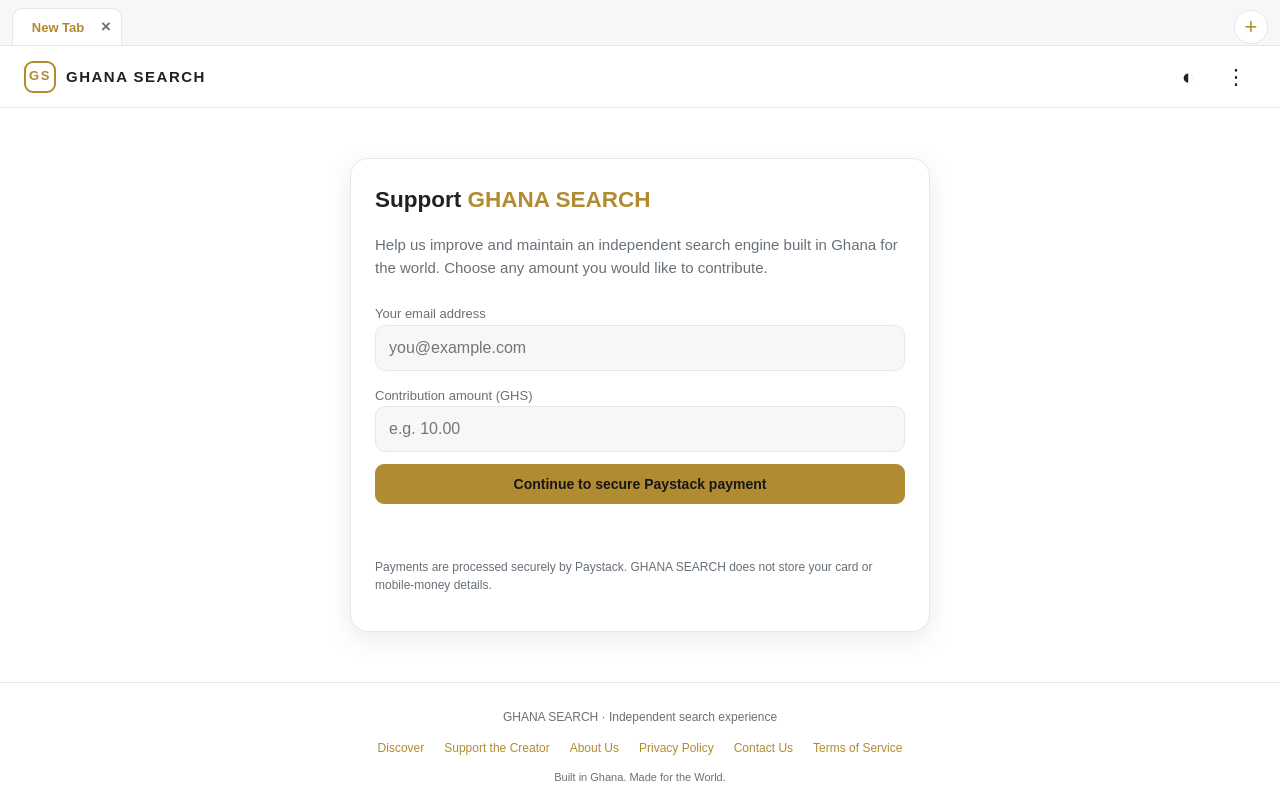
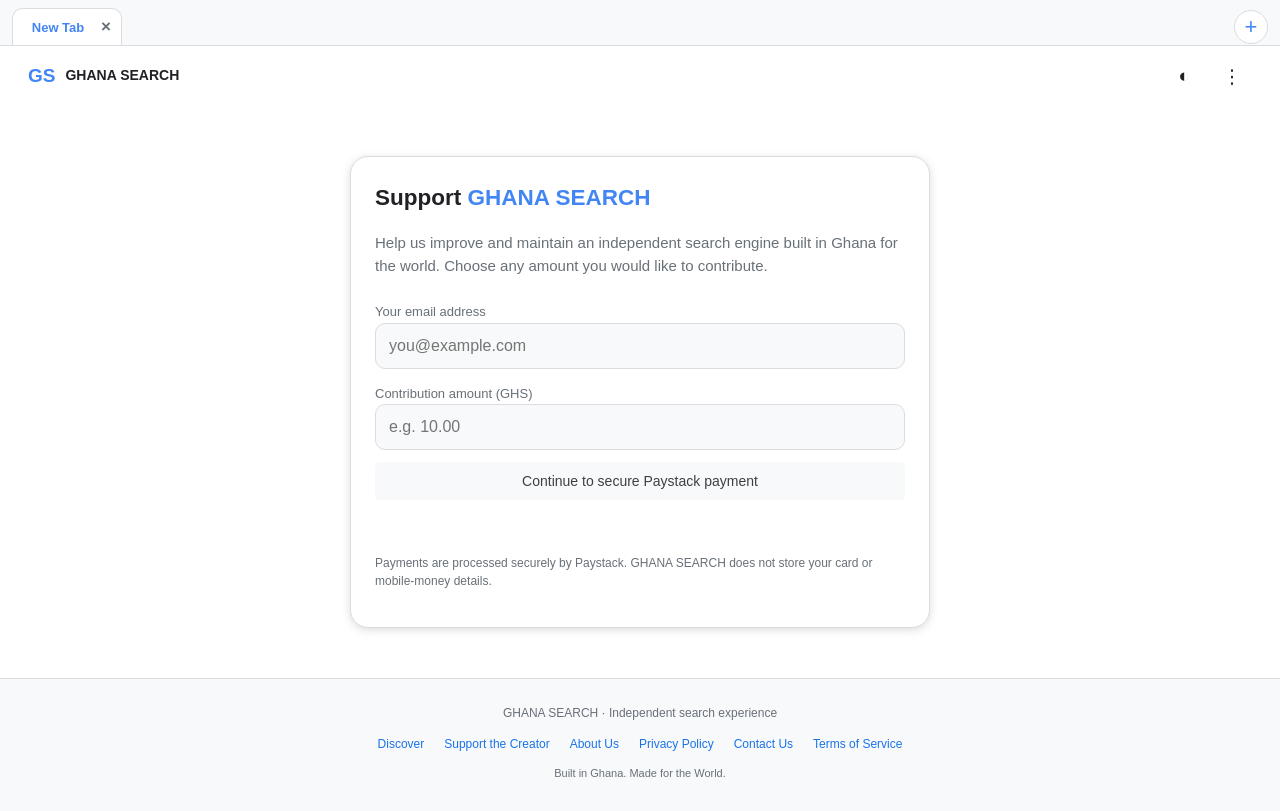
Before and after one commit to MUSTAKEEM1-N/ghana-search, a Flask app: page /support in a window 1280 px wide. After the commit the page ends 777 px from the top, so only its background shows below. Run offline with Flask 3, Linux system fonts and the light colour scheme; some libraries are stand-ins or nearby versions.

Commit message:
Redesign GHANA SEARCH with Google-inspired layout and colours

```diff
--- a/templates/index.html
+++ b/templates/index.html
@@ -188,6 +188,64 @@ body.christmas-mode .snow-layer{display:block}
 @keyframes snow-fall{0%{transform:translate3d(0,-20px,0) rotate(0deg)}100%{transform:translate3d(var(--snow-drift,35px),110vh,0) rotate(360deg)}}
 body.christmas-mode .primary-btn{background:#b52e38;border-color:#b52e38;color:#fff}
 @media(prefers-reduced-motion:reduce){.snowflake{animation:none;display:none}}
+
+/* Google-inspired GHANA SEARCH redesign */
+:root{--gold:#4285f4;--gold2:#8ab4f8;--line:#dadce0;--surface2:#f8f9fa;--shadow:0 2px 8px rgba(60,64,67,.18)}
+:root.dark{--gold:#8ab4f8;--gold2:#aecbfa;--line:#3c4043;--surface2:#202124;--shadow:0 3px 12px rgba(0,0,0,.35)}
+body{font-family:Arial, sans-serif;background:var(--bg);letter-spacing:0}
+.topbar{min-height:60px;padding:0 28px;border:0}
+.brand{letter-spacing:0;font-size:14px;color:var(--text)}
+.brand-mark{border:0;border-radius:0;width:auto;height:auto;font-size:19px;color:#4285f4}
+.brand-mark::first-letter{color:#4285f4}
+.icon-btn{font-size:19px}
+.menu{border-radius:8px}
+main{width:min(100% - 40px,1100px)}
+.home-hero{min-height:calc(100vh - 190px);padding:35px 0 65px;justify-content:center}
+.logo-word{font-size:clamp(48px,8vw,82px);font-weight:500;letter-spacing:-4px;margin-bottom:8px;color:#4285f4}
+.logo-word span{background:linear-gradient(90deg,#ea4335 0 24%,#fbbc05 24% 48%,#34a853 48% 72%,#4285f4 72%);-webkit-background-clip:text;background-clip:text;color:transparent}
+.tagline{font-size:14px;color:var(--muted);margin-bottom:28px}
+.search-form{width:min(100%,584px)}
+.search-shell{height:48px;border:1px solid #dfe1e5;border-radius:28px;padding:0 16px;gap:12px;box-shadow:none}
+.search-shell:hover,.search-shell:focus-within{border-color:transparent;box-shadow:0 1px 6px rgba(32,33,36,.28)}
+.search-symbol{font-size:0;width:18px;height:18px;position:relative}
+.search-symbol:before{content:"";position:absolute;width:11px;height:11px;border:2px solid #9aa0a6;border-radius:50%;left:0;top:0}
+.search-symbol:after{content:"";position:absolute;width:7px;height:2px;background:#9aa0a6;transform:rotate(45deg);left:11px;top:13px}
+.search-shell input{font-size:16px}
+.search-actions{margin-top:28px;gap:12px}
+.primary-btn,.secondary-btn{background:#f8f9fa;border:1px solid #f8f9fa;border-radius:4px;color:#3c4043;padding:10px 17px;font-size:14px;font-weight:400}
+.primary-btn{background:#f8f9fa;border-color:#f8f9fa;color:#3c4043}
+.primary-btn:hover,.secondary-btn:hover{border-color:#dadce0;box-shadow:0 1px 1px rgba(0,0,0,.1);filter:none}
+.suggestions{border-radius:0 0 22px 22px;top:52px;border-color:#dfe1e5}
+.home-feed{max-width:1050px;margin:0 auto;padding:24px 0 45px}
+.home-feed-head{align-items:center}
+.home-feed-head h2{font-size:20px;font-weight:500}
+.home-story,.discover-card{border-color:var(--line);border-radius:12px;box-shadow:none}
+.home-story:hover,.discover-card:hover{box-shadow:0 1px 6px rgba(32,33,36,.2)}
+.home-story h3,.discover-body h3{font-weight:500}
+.results-top{padding-top:22px}
+.compact-search{width:min(100%,690px)}
+.compact-search .search-shell{height:46px}
+.tabs{gap:25px;margin-top:22px}
+.tab.active{color:#1a73e8;border-color:#1a73e8}
+.result{border:0;padding:13px 0 18px}
+.result h2{font-size:20px;color:#1a0dab}
+.result-url{color:#202124}
+.result p{color:#4d5156}
+.ai-card,.chat-card,.settings-card{border-radius:12px}
+.settings-card{box-shadow:0 8px 24px rgba(60,64,67,.2)}
+footer{border-top:1px solid var(--line);background:var(--surface2)}
+.footer-links a{color:#1a73e8}
+@media(max-width:650px){
+ .topbar{padding:0 14px}
+ main{width:calc(100% - 28px)}
+ .home-hero{min-height:calc(100svh - 150px);padding:24px 0 35px}
+ .logo-word{font-size:clamp(43px,12vw,62px);letter-spacing:-2.5px}
+ .search-form{width:100%}
+ .search-shell{height:48px}
+ .search-actions{margin-top:22px}
+ .home-feed{padding-top:12px}
+}
+
 </style>
 </head>
 
```
